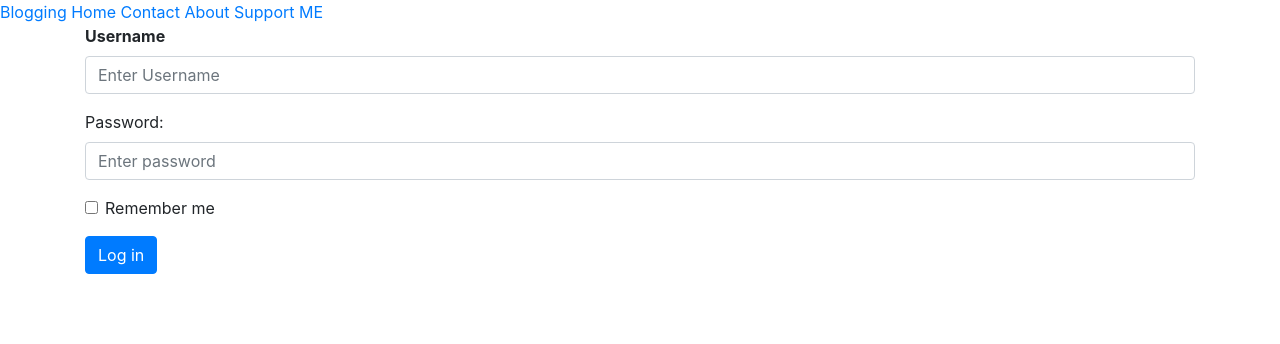
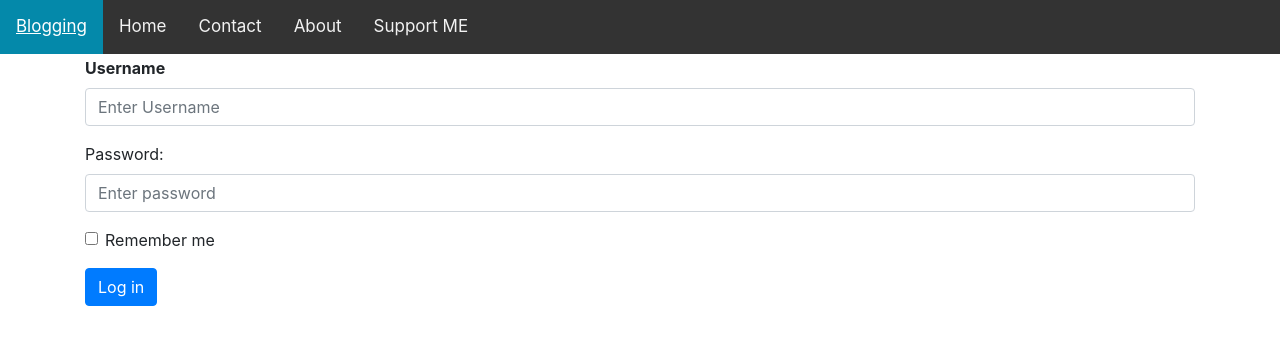
Before and after one commit to MarahGhadi/Bootstrap-Basics-Phase-1, a plain HTML site: page login.html in a window 1280 px wide. Drawn offline with nearby package versions, Linux system fonts and the light colour scheme.

Commit message:
first project changed

```diff
--- a/login.html
+++ b/login.html
@@ -2,7 +2,7 @@
 <html lang="en">
 
 <head>
-    <link rel="stylesheet" type="text/css" href="./loginstyle.css">
+    <link rel="stylesheet" type="text/css" href="./style.css">
     <link rel="stylesheet" href="https://cdnjs.cloudflare.com/ajax/libs/font-awesome/4.7.0/css/font-awesome.min.css">
     <title>Log in </title>
     <meta charset="utf-8">
```
Also changed, not shown: admin.html (+3 -3 lines).
